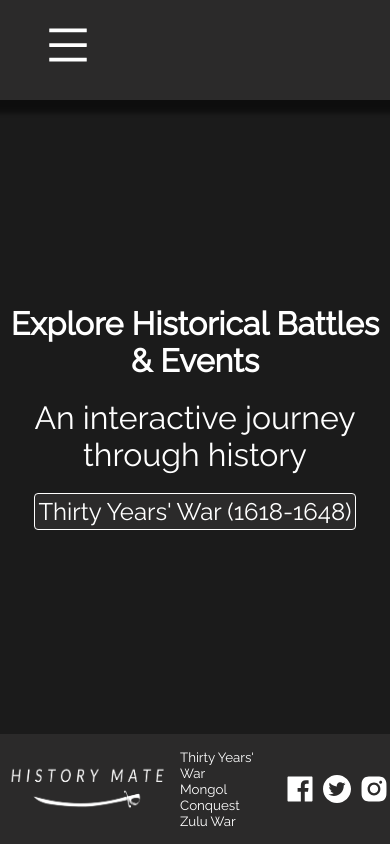
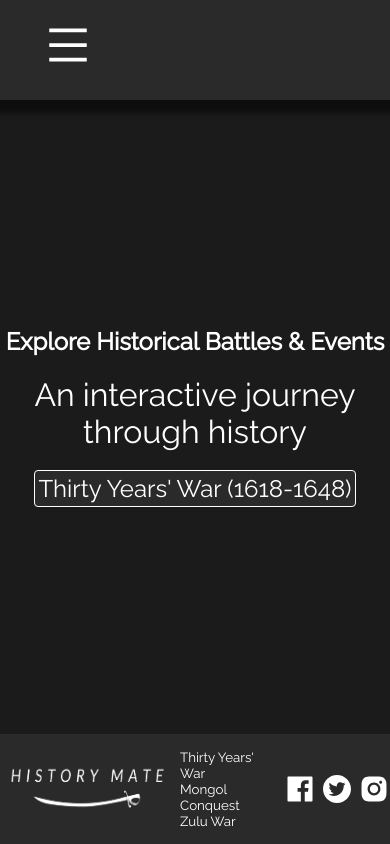
Before and after one commit to arkhamz/30-years-front, a React (Create React App) app: page / in a window 390 px wide. Built offline with nearby package versions, Linux system fonts and the light colour scheme; no server answers.

Commit message:
reduced h2 size again

```diff
--- a/src/pages/Home.css
+++ b/src/pages/Home.css
@@ -64,7 +64,7 @@
   }
 
   .home-content h2{
-    font-size:xx-large;
+    font-size:x-large;
   }
 
   .home-content p{
```
